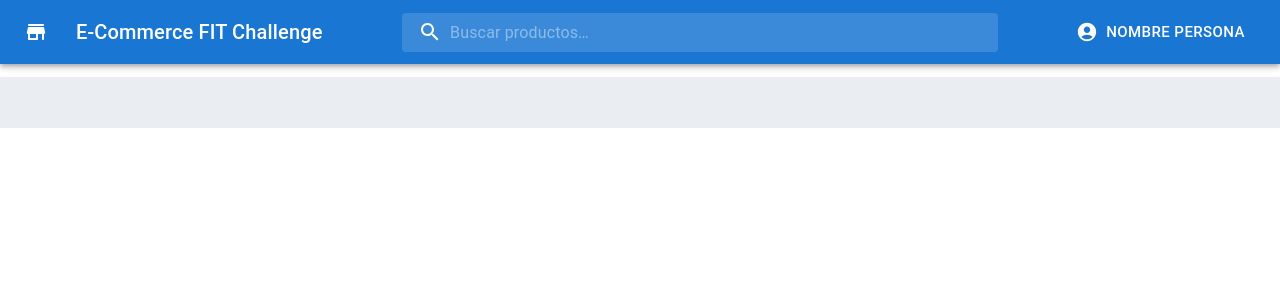
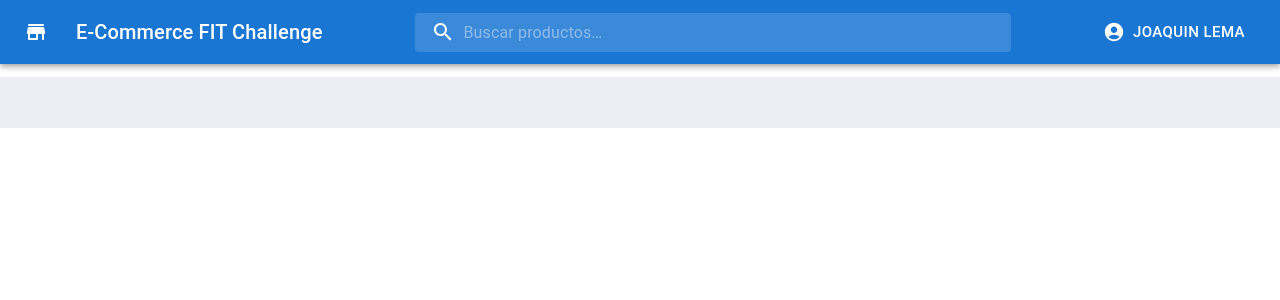
Before and after one commit to joaquinlema/EcommerceReact, a React (Create React App) app: page / in a window 1280 px wide. Shown: the top 300 px of the page. Built offline with nearby package versions, Linux system fonts and the light colour scheme.

Commit message:
agrgeamos cambio de persona loggeada

```diff
--- a/src/components/LogMenu.js
+++ b/src/components/LogMenu.js
@@ -18,7 +18,7 @@ const LogMenu = () => {
     return (
         <div>
             <Button onClick={handleMenu} variant="text" color="inherit" size="large" startIcon={<AccountCircle />}>
-                Nombre persona
+                Joaquin Lema
             </Button>
             <Menu
                 id="menu-appbar"
```
